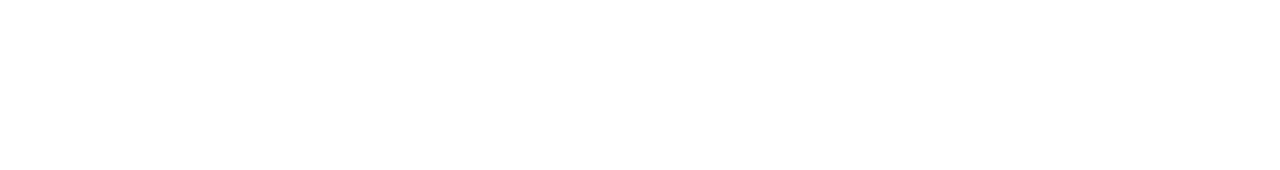
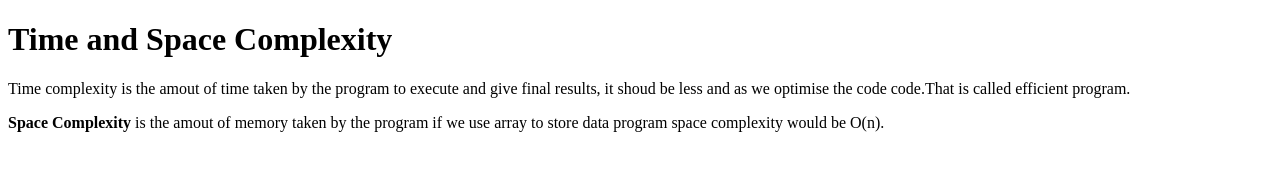
Before and after one commit to acciojob/time-and-space-complexity-snehal1672, a website: page main.html in a window 1280 px wide. Drawn offline with Linux system fonts and the light colour scheme.

Commit message:
created a submission

```diff
--- a/main.html
+++ b/main.html
@@ -8,6 +8,13 @@
 
 <body>
 	<!-- the entire body must be written by student -->
+	<h1>Time and Space Complexity</h1>
+	<p>
+		Time complexity is the amout of time taken by the program to execute and give final results, it shoud be less and as we optimise the code code.That is called efficient program.
+	</p>
+	<p>
+		<b>Space Complexity</b> is the amout of memory taken by the program if we use array to store data program space complexity would be O(n).
+	</p>
     <script type="text/javascript" src="./script.js">
 </script>
 
```
